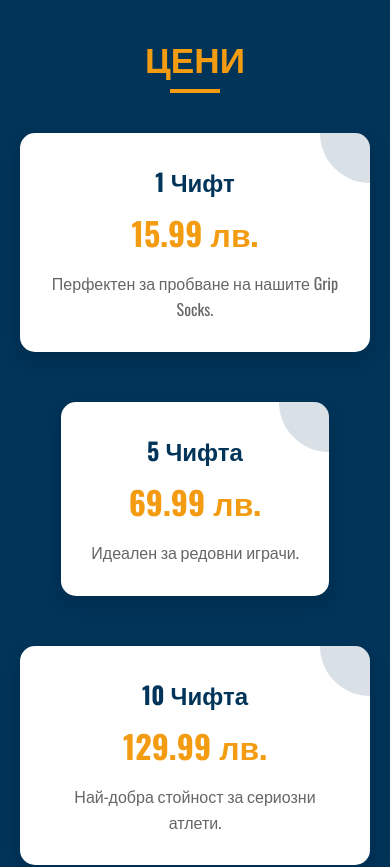
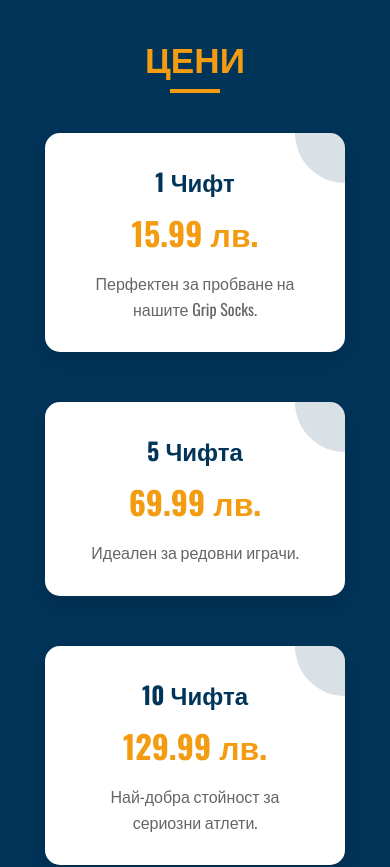
Before and after one commit to al-badarin/Grip-Socks-BecomePro-Website, a React (Vite) app in the folder grip-socks-becomepro/: page / in a window 390 px wide. Shown: the part 2100-2967 px from the top of the page. Built offline with nearby package versions, Linux system fonts and the light colour scheme.

Commit message:
make pricing cards appear same size

```diff
--- a/grip-socks-becomepro/src/components/Pricing/Pricing.module.css
+++ b/grip-socks-becomepro/src/components/Pricing/Pricing.module.css
@@ -36,7 +36,7 @@
 
 .pricingOption {
   flex-basis: 30%;
-  max-width: 300px;
+  width: 300px;
   padding: 30px;
   background-color: #ffffff; /* White background */
   border-radius: 15px;
@@ -44,6 +44,7 @@
   transition: transform 0.3s ease, box-shadow 0.3s ease;
   position: relative;
   overflow: hidden;
+  height: 250px; /* Ensure all pricing cards are the same size */
 }
 
 .pricingOption:hover {
@@ -87,6 +88,13 @@
   font-weight: bold;
 }
 
+.oldPrice {
+  text-decoration: line-through;
+  color: #888888;
+  font-size: 1.6rem;
+  margin-right: 10px;
+}
+
 .pricingDescription {
   font-size: 1.1rem;
   color: #666666;
@@ -104,6 +112,7 @@
     flex-basis: 80%;
     max-width: none;
     margin-bottom: 30px;
+    height: auto; /* Allow auto height for smaller screens */
   }
 }
 
```
